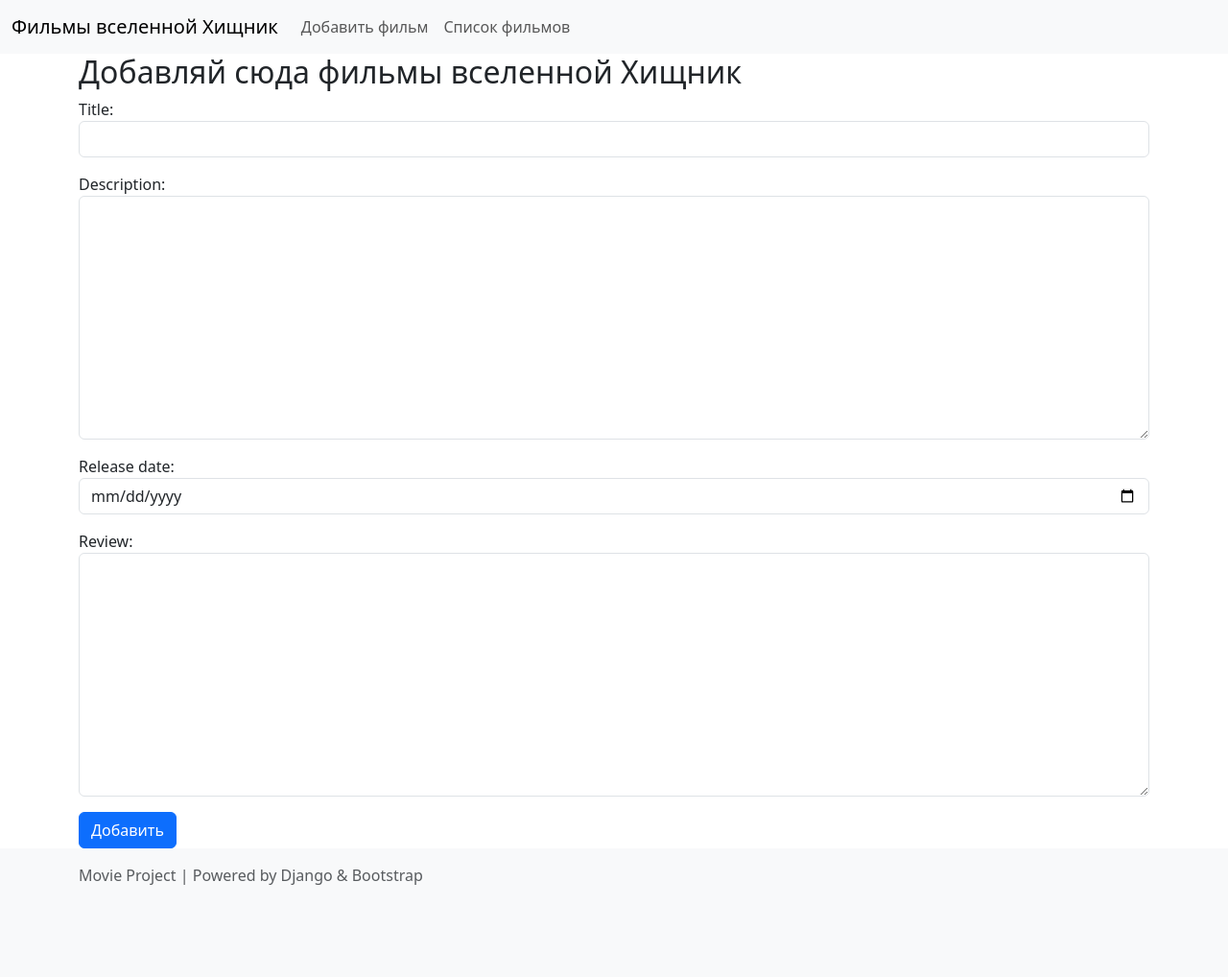
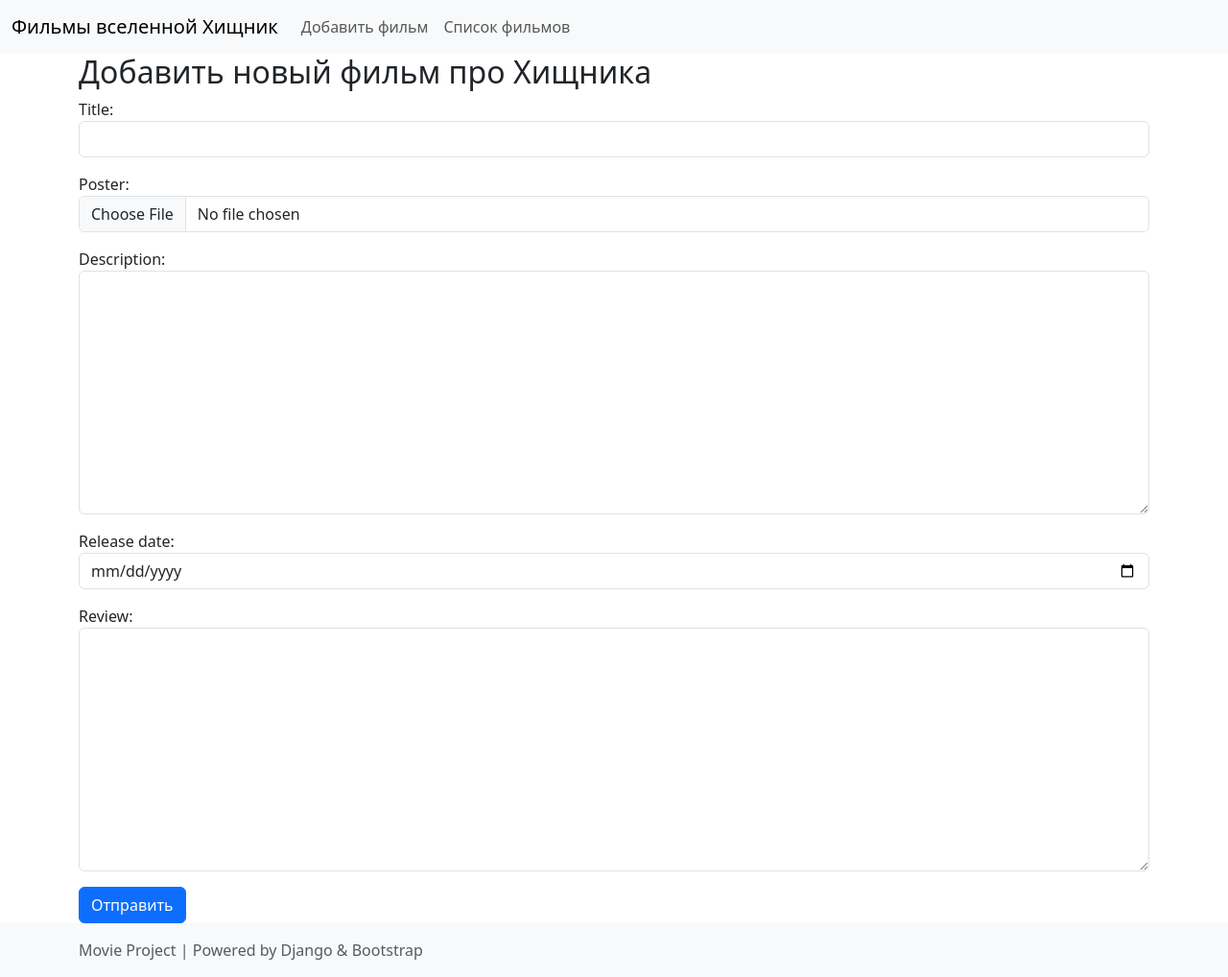
Before and after one commit to Alex-Mixaylov/dj04_forms, a Django app: page /add/ in a window 1280 px wide. Shown: the whole page at 96% size. Before the commit the page ends 922 px from the top, so only its background shows below. Run offline with Django 5.2, Linux system fonts and the light colour scheme.

Commit message:
update forms.html
update forms.html

```diff
--- a/Movie_project/films/templates/films/forms.html
+++ b/Movie_project/films/templates/films/forms.html
@@ -1,25 +1,24 @@
 {% extends 'films/layout.html' %}
 
 {% block content %}
-<h2>Добавляй сюда фильмы вселенной Хищник</h2>
-<form method="post">
+<h2>Добавить новый фильм про Хищника</h2>
+<form method="post" enctype="multipart/form-data">
     {% csrf_token %}
     <div class="mb-3">
-        {{ form.title.label_tag }}
-        {{ form.title }}
+        {{ form.title.label_tag }} {{ form.title }}
     </div>
     <div class="mb-3">
-        {{ form.description.label_tag }}
-        {{ form.description }}
+        {{ form.poster.label_tag }} {{ form.poster }}
     </div>
     <div class="mb-3">
-        {{ form.release_date.label_tag }}
-        {{ form.release_date }}
+        {{ form.description.label_tag }} {{ form.description }}
     </div>
     <div class="mb-3">
-        {{ form.review.label_tag }}
-        {{ form.review }}
+        {{ form.release_date.label_tag }} {{ form.release_date }}
     </div>
-    <button type="submit" class="btn btn-primary">Добавить</button>
+    <div class="mb-3">
+        {{ form.review.label_tag }} {{ form.review }}
+    </div>
+    <button type="submit" class="btn btn-primary">Отправить</button>
 </form>
 {% endblock %}
```
